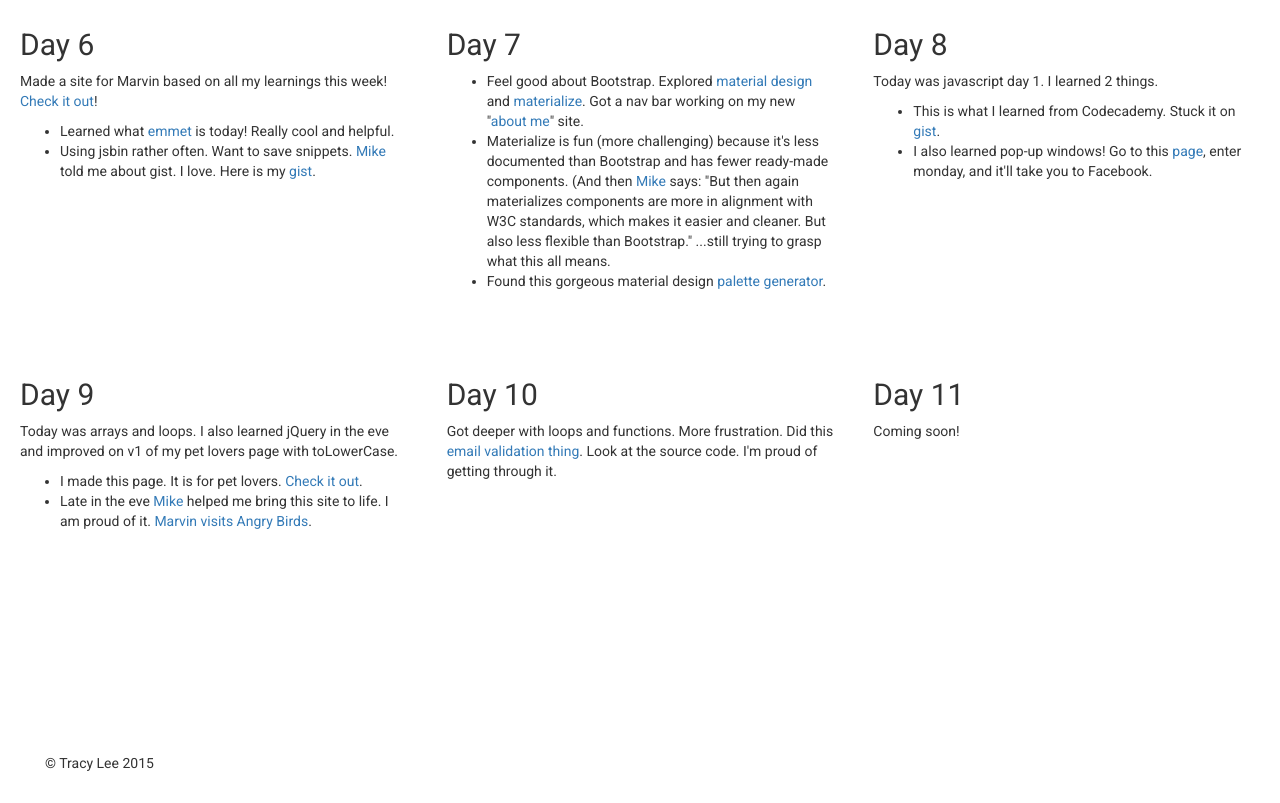
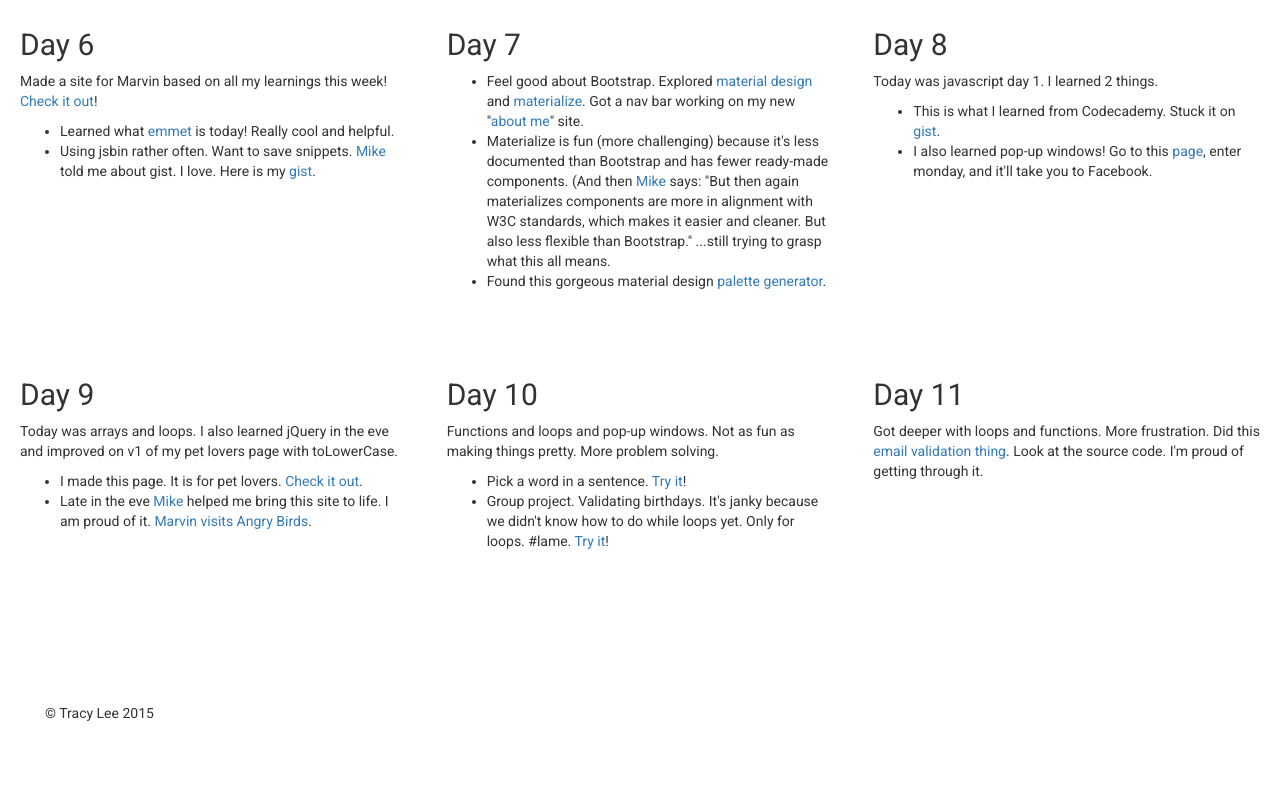
Before and after one commit to ladyleet/codingclasses, a plain HTML site: page index.html in a window 1280 px wide. Shown: the part 1327-2130 px from the top of the page. After the commit the page ends 2080 px from the top, so only its background shows below. Drawn offline with nearby package versions, Linux system fonts and the light colour scheme.

Commit message:
adding to index.html

```diff
--- a/index.html
+++ b/index.html
@@ -184,7 +184,7 @@
 
 		<!-- BEGIN 4TH ROW 3 COLS -->
 		<div class="row styledaycols">
-			<div class="col-sm-4 hoveryellow" style="height: 350px">
+			<div class="col-sm-4 hoveryellow" style="height: 300px">
 				<div class="paddingcol">
 					<h2>Day 9</h2>
 					Today was arrays and loops. I also learned jQuery in the eve and improved on v1 of my pet lovers page with toLowerCase.
@@ -196,16 +196,26 @@
 					</p>
 				</div>
 			</div>
-			<div class="col-sm-4 hovergreen" style="height: 350px">
+			<div class="col-sm-4 hovergreen" style="height: 300px">
 				<div class="paddingcol">
 					<h2>Day 10</h2>
-					Got deeper with loops and functions. More frustration. Did this <a href="http://ladyleet.github.io/codingclasses/emailvalidation.html">email validation thing</a>. Look at the source code. I'm proud of getting through it.
+					Functions and loops and pop-up windows. Not as fun as making things pretty. More problem solving.
+					<p>
+						<ul>
+							<li>
+								Pick a word in a sentence. <a href="http://ladyleet.github.io/day-3-js.html">Try it</a>!
+							</li>
+							<li>
+								Group project. Validating birthdays. It's janky because we didn't know how to do while loops yet. Only for loops. #lame. <a href="http://ladyleet.github.io/day-3-1-js.html">Try it</a>!
+							</li>
+						</ul>
+					</p>
 				</div>
 			</div>
-			<div class="col-sm-4 hoverblue" style="height: 350px">
+			<div class="col-sm-4 hoverblue" style="height: 300px">
 				<div class="paddingcol">
 					<h2>Day 11</h2>
-					Coming soon!
+					Got deeper with loops and functions. More frustration. Did this <a href="http://ladyleet.github.io/codingclasses/emailvalidation.html">email validation thing</a>. Look at the source code. I'm proud of getting through it.
 				</div>
 			</div>
 
```
